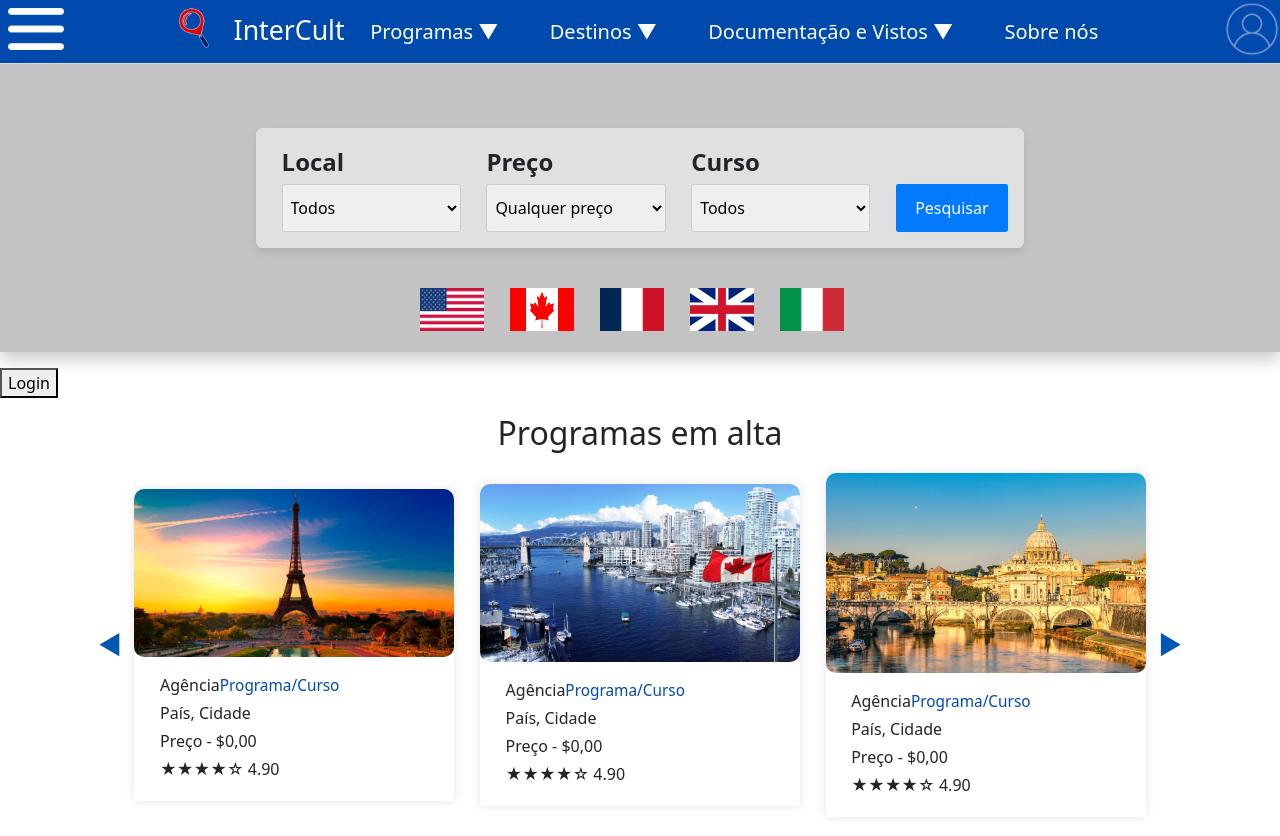
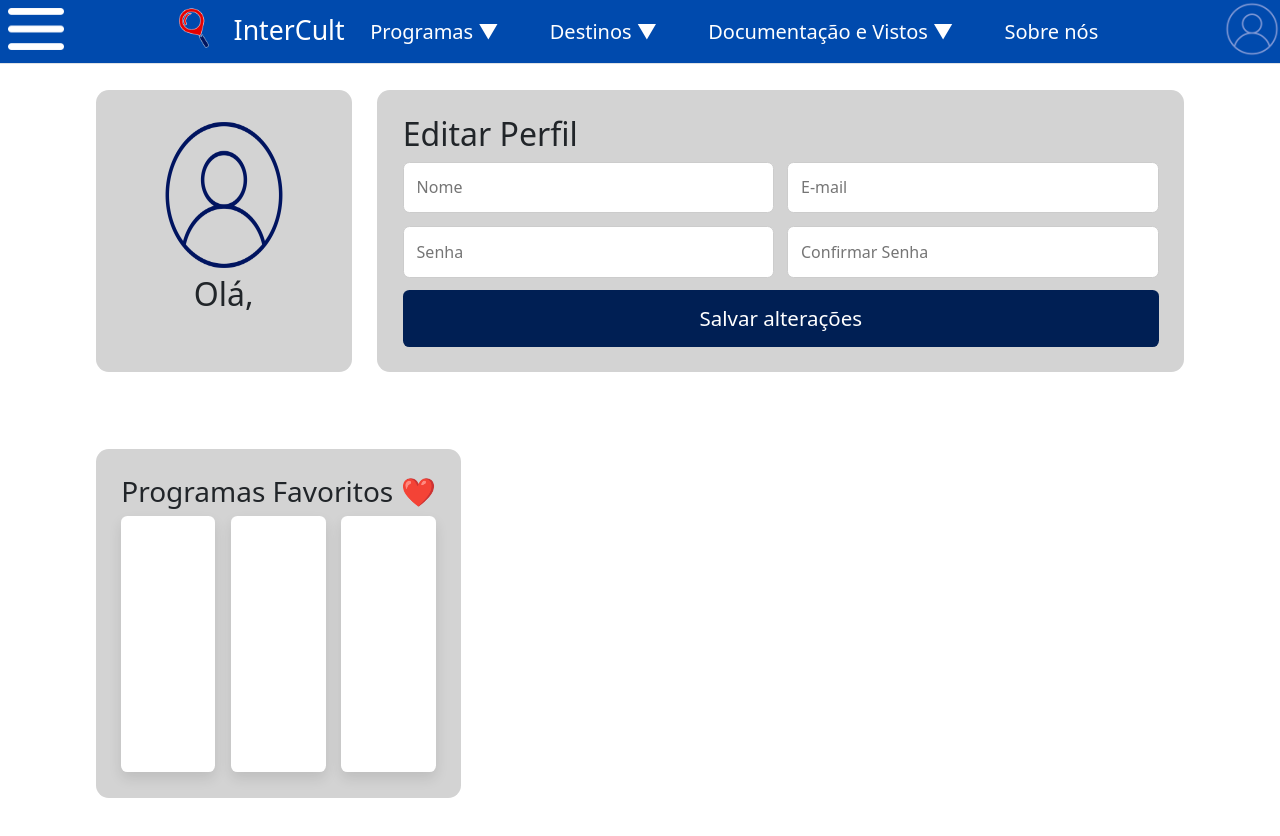
Before and after one commit to Dallacqua90125/IntercultV1, an Angular app in the folder TCC/InterCult/: page /profile in a window 1280 px wide. Before the commit this address led to /. Shown: the top 836 px of the page. Built offline with nearby package versions, Linux system fonts and the light colour scheme.

Commit message:
Fernando - Consertando bosta

```diff
--- a/TCC/InterCult/src/app/app-routing.module.ts
+++ b/TCC/InterCult/src/app/app-routing.module.ts
@@ -3,12 +3,13 @@ import { RouterModule, Routes } from '@angular/router';
 import { SignUpComponent } from './pages/sign-up/sign-up.component';
 import { LoginComponent } from './pages/login/login.component';
 import { HomeComponent } from './pages/home/home.component';
+import { ProfileComponent } from './pages/profile/profile.component';
 
 const routes: Routes = [
   { path: 'sign-up', component: SignUpComponent },
   { path: 'login', component: LoginComponent },
   { path: '', component: HomeComponent },
-  { path: '**', redirectTo: '', pathMatch: 'full' }
+  { path: 'profile', component: ProfileComponent}
 ];
 
 @NgModule({
--- a/TCC/InterCult/src/app/app.module.ts
+++ b/TCC/InterCult/src/app/app.module.ts
@@ -16,6 +16,7 @@ import { SearchBarComponent } from './componentes/search-bar/search-bar.componen
 import { ProgramsComponent } from './componentes/programs/programs.component';
 import { DropBoxComponent } from './componentes/drop-box/drop-box.component';
 import { LoginDropdownComponent } from './componentes/login-dropdown/login-dropdown.component';
+import { ProfileComponent } from './pages/profile/profile.component';
 
 
 
@@ -32,7 +33,8 @@ import { LoginDropdownComponent } from './componentes/login-dropdown/login-dropd
     SearchBarComponent,
     ProgramsComponent,
     DropBoxComponent,
-    LoginDropdownComponent
+    LoginDropdownComponent,
+    ProfileComponent
 
   ],
   imports: [
--- a/TCC/InterCult/src/app/componentes/login-dropdown/login-dropdown.component.html
+++ b/TCC/InterCult/src/app/componentes/login-dropdown/login-dropdown.component.html
@@ -1,11 +1,11 @@
 <div class="dropdown">
-    <button class="dropbtn" >
+    <button class="dropbtn" (click)="toggleDropdown()">
         <img [src]="perfil" class="dropbox">
     </button>
-    <div class="dropdown-content" >
+    <div class="dropdown-content" [class.show]="isOpen">
         <ul class="drop-itens">
-            <li class="itens" routerLink="/profile"><a>Perfil</a></li>
-            <li class="itens"><a routerLink="/login"></a></li>
+            <li class="itens" ><a routerLink="/profile">Perfil</a></li>
+            <li class="itens"><a routerLink="/login">Finalizar Sessao</a></li>
         </ul>
     </div>
 </div>
--- a/TCC/InterCult/src/app/componentes/login-dropdown/login-dropdown.component.ts
+++ b/TCC/InterCult/src/app/componentes/login-dropdown/login-dropdown.component.ts
@@ -1,4 +1,4 @@
-import { Component } from '@angular/core';
+import { Component, HostListener } from '@angular/core';
 
 @Component({
   selector: 'app-login-dropdown',
@@ -8,4 +8,17 @@ import { Component } from '@angular/core';
 export class LoginDropdownComponent  {
 
   perfil: string = 'assets/icone.png';
+  isOpen = false;
+
+  toggleDropdown() {
+    this.isOpen = !this.isOpen;
+  }
+
+  @HostListener('document:click', ['$event'])
+  closeDropdown(event: Event) {
+    const target = event.target as HTMLElement;
+    if (!target.closest('.dropdown')) {
+      this.isOpen = false;
+    }
+  }
 }
--- a/TCC/InterCult/src/app/pages/home/home.component.html
+++ b/TCC/InterCult/src/app/pages/home/home.component.html
@@ -9,5 +9,5 @@
     <img [src]="imgItalia" alt="Italy Flag">
   </div>
 </div>
-<button routerLink="/login">Login</button>
+
 <app-programs></app-programs>
--- a/TCC/InterCult/src/app/pages/profile/profile.component.html
+++ b/TCC/InterCult/src/app/pages/profile/profile.component.html
@@ -1,4 +1,4 @@
-<app-nav-bar [disableLogoImg]="true"></app-nav-bar>
+<app-nav-bar></app-nav-bar>
 <div class="container">
     <div class="profile-sidebar">
         <img [src]="imgLogin" style="height:20vh; width:10vw;" alt="">
@@ -7,10 +7,10 @@
     <div class="profile-content">
         <h2>Editar Perfil</h2>
         <form (ngSubmit)="onUpdate()" #profileForm="ngForm">
-            <input type="text" name="nome" [(ngModel)]="user.name1" placeholder="Nome" required>
-            <input type="email" name="email" [(ngModel)]="user.email" placeholder="E-mail" required>
-            <input type="password" name="senha" [(ngModel)]="user.password1" placeholder="Senha" required>
-            <input type="password" name="confirmar-senha" [(ngModel)]="user.password2" placeholder="Confirmar Senha" required>
+            <input type="text" name="nome"  placeholder="Nome" required>
+            <input type="email" name="email" placeholder="E-mail" required>
+            <input type="password" name="senha" placeholder="Senha" required>
+            <input type="password" name="confirmar-senha" placeholder="Confirmar Senha" required>
             <input type="submit" value="Salvar alterações">
         </form>
     </div>
```
